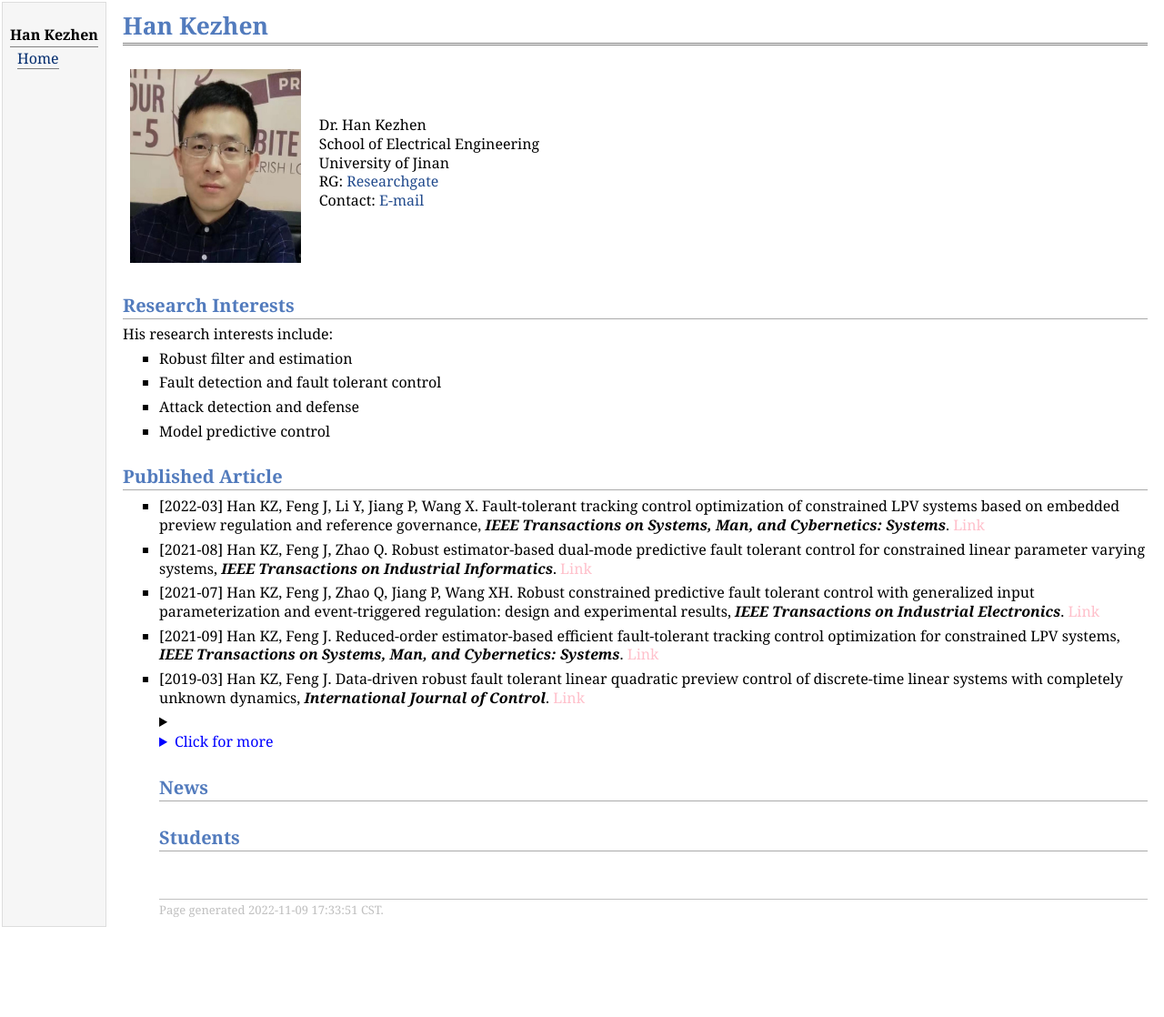
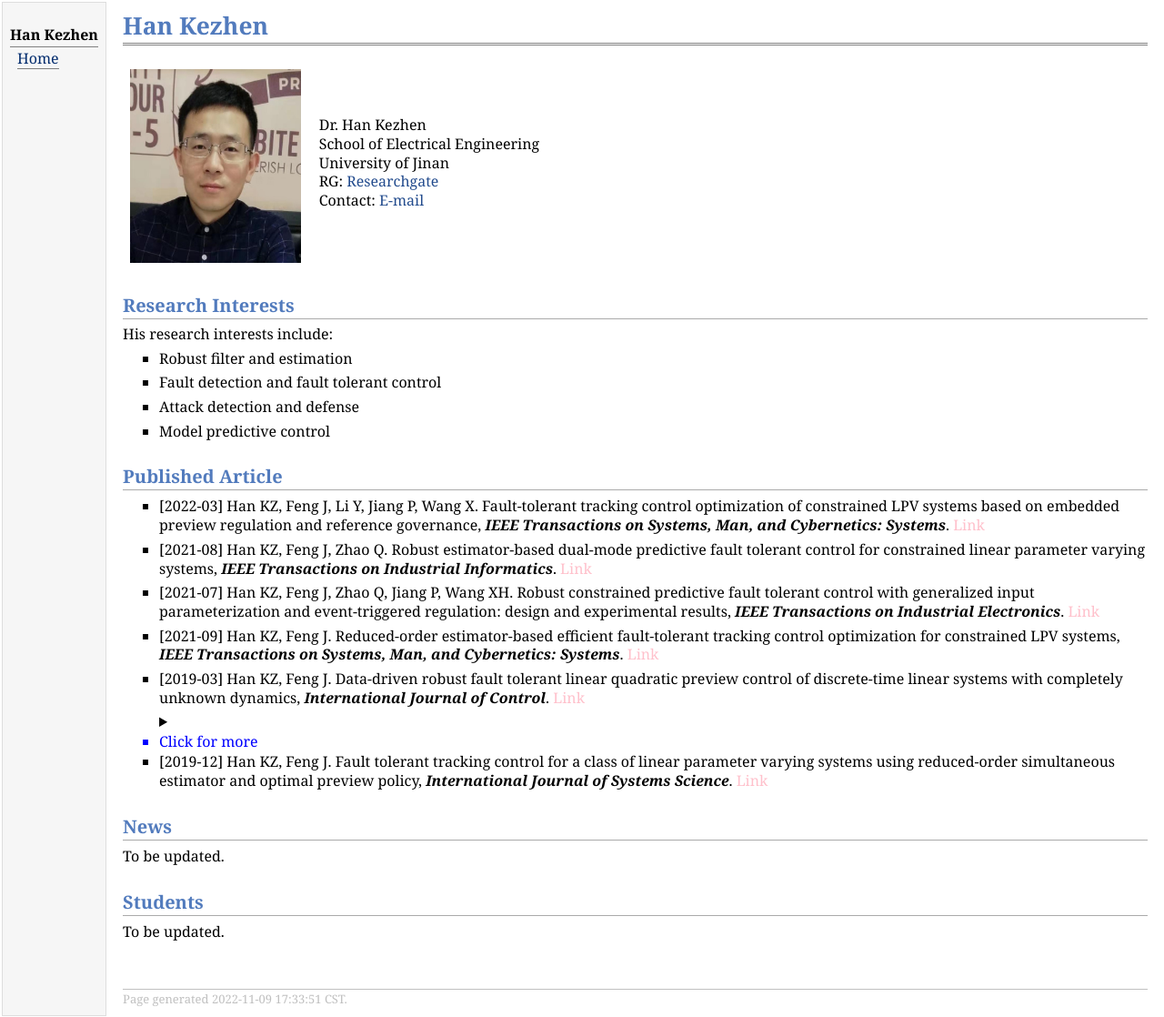
Before and after one commit to singularzhen/singularzhen.github.io, a plain HTML site: page index.html in a window 1280 px wide. Shown: the whole page at 91% size. Before the commit the page ends 1029 px from the top, so only its background shows below. Drawn offline with Linux system fonts and the light colour scheme.

Commit message:
Update index.html

```diff
--- a/index.html
+++ b/index.html
@@ -53,20 +53,37 @@ Contact: <a href="mailto:hankezhen7758@163.com">E-mail</a> <br />
     </li>
 </ul>
 <h2>Published Article </h2>
-<ul>
-<li><p>[2022-03] Han KZ, Feng J, Li Y, Jiang P, Wang X. Fault-tolerant tracking control optimization of constrained LPV systems based on embedded preview regulation and reference governance, <i><b>IEEE Transactions on Systems, Man, and Cybernetics: Systems</b></i>. <a href="https://ieeexplore.ieee.org/document/9766056/" target="_blank" style="color: pink;"> Link</a> </p>
-<li><p>[2021-08] Han KZ, Feng J, Zhao Q. Robust estimator-based dual-mode predictive fault tolerant control for constrained linear parameter varying systems, <i><b>IEEE Transactions on Industrial Informatics</b></i>. <a href="https://ieeexplore.ieee.org/document/9187681/" target="_blank" style="color: pink;"> Link</a> </p>
-<li><p>[2021-07] Han KZ, Feng J, Zhao Q, Jiang P, Wang XH. Robust constrained predictive fault tolerant control with generalized input parameterization and event-triggered regulation: design and experimental results, <i><b>IEEE Transactions on Industrial Electronics</b></i>. <a href="https://ieeexplore.ieee.org/document/9161401/" target="_blank" style="color: pink;"> Link</a> </p>
-<li><p>[2021-09] Han KZ, Feng J. Reduced-order estimator-based efficient fault-tolerant tracking control optimization for constrained LPV systems, <i><b>IEEE Transactions on Systems, Man, and Cybernetics: Systems</b></i>. <a href="https://ieeexplore.ieee.org/document/8936551/" target="_blank" style="color: pink;"> Link</a> </p>
-<li><p>[2019-03] Han KZ, Feng J. Data-driven robust fault tolerant linear quadratic preview control of discrete-time linear systems with completely unknown dynamics, <i><b>International Journal of Control</b></i>. <a href="https://www.tandfonline.com/doi/abs/10.1080/00207179.2019.1581379?journalCode=tcon20" target="_blank" style="color: pink;"> Link</a> </p>
-<details><summary><li style="color:blue">Click for more</li></summary>
- <li><p>[2019-12] Han KZ, Feng J. Fault tolerant tracking control for a class of linear parameter varying systems using reduced-order simultaneous estimator and optimal preview policy, <i><b>International Journal of Systems Science</b></i>. <a href="https://www.tandfonline.com/doi/abs/10.1080/00207721.2019.1704096?journalCode=tsys20" target="_blank" style="color: pink;"> Link</a> </p>
-</details>
-    </li>
-<h2>News </h2>
-
-<h2>Students </h2>
-
+    <ul>
+        <li>
+            <p>[2022-03] Han KZ, Feng J, Li Y, Jiang P, Wang X. Fault-tolerant tracking control optimization of constrained LPV systems based on embedded preview regulation and reference governance, <i><b>IEEE Transactions on Systems, Man, and Cybernetics: Systems</b></i>. <a href="https://ieeexplore.ieee.org/document/9766056/" target="_blank" style="color: pink;"> Link</a> </p>
+        </li>
+        <li>
+            <p>[2021-08] Han KZ, Feng J, Zhao Q. Robust estimator-based dual-mode predictive fault tolerant control for constrained linear parameter varying systems, <i><b>IEEE Transactions on Industrial Informatics</b></i>. <a href="https://ieeexplore.ieee.org/document/9187681/" target="_blank" style="color: pink;"> Link</a> </p>
+        </li>
+        <li>
+            <p>[2021-07] Han KZ, Feng J, Zhao Q, Jiang P, Wang XH. Robust constrained predictive fault tolerant control with generalized input parameterization and event-triggered regulation: design and experimental results, <i><b>IEEE Transactions on Industrial Electronics</b></i>. <a href="https://ieeexplore.ieee.org/document/9161401/" target="_blank" style="color: pink;"> Link</a> </p>
+        </li>
+        <li>
+            <p>[2021-09] Han KZ, Feng J. Reduced-order estimator-based efficient fault-tolerant tracking control optimization for constrained LPV systems, <i><b>IEEE Transactions on Systems, Man, and Cybernetics: Systems</b></i>. <a href="https://ieeexplore.ieee.org/document/8936551/" target="_blank" style="color: pink;"> Link</a> </p>
+        </li>
+        <li>
+            <p>[2019-03] Han KZ, Feng J. Data-driven robust fault tolerant linear quadratic preview control of discrete-time linear systems with completely unknown dynamics, <i><b>International Journal of Control</b></i>. <a href="https://www.tandfonline.com/doi/abs/10.1080/00207179.2019.1581379?journalCode=tcon20" target="_blank" style="color: pink;"> Link</a> </p>
+            <details><summary></summary></details>
+        </li>
+        <li style="color:blue">Click for more</li></summary>
+        <li>
+            <p>[2019-12] Han KZ, Feng J. Fault tolerant tracking control for a class of linear parameter varying systems using reduced-order simultaneous estimator and optimal preview policy, <i><b>International Journal of Systems Science</b></i>. <a href="https://www.tandfonline.com/doi/abs/10.1080/00207721.2019.1704096?journalCode=tsys20" target="_blank" style="color: pink;"> Link</a> </p>
+            </details>
+        </li>
+    </ul>
+        <h2>News </h2>
+    </ul>
+    To be updated.
+    </ul>
+        <h2>Students </h2>
+    </ul>
+    To be updated.
+    </ul>
 <div id="footer">
 <div id="footer-text">
 Page generated 2022-11-09 17:33:51 CST</a>.
```
